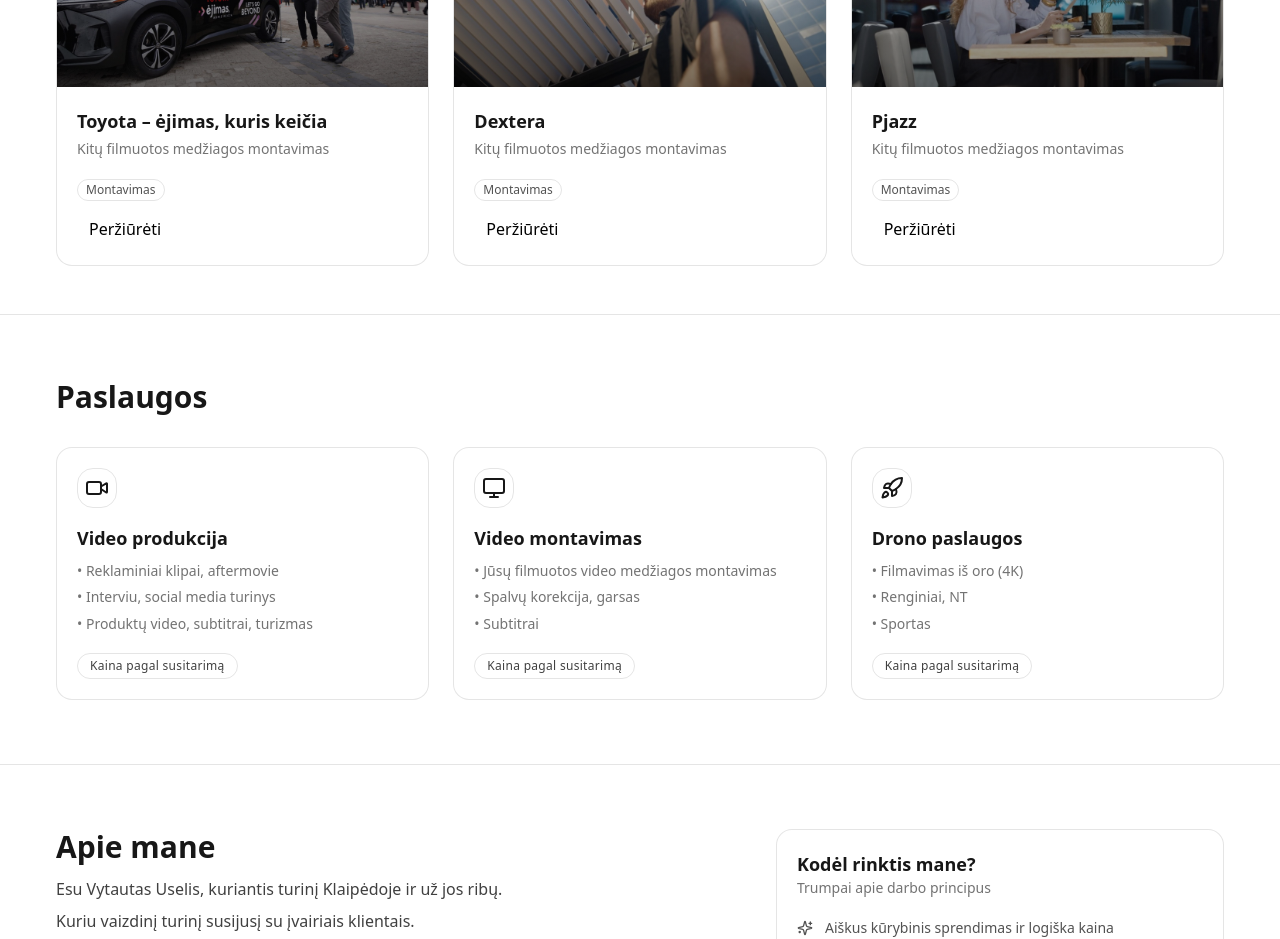
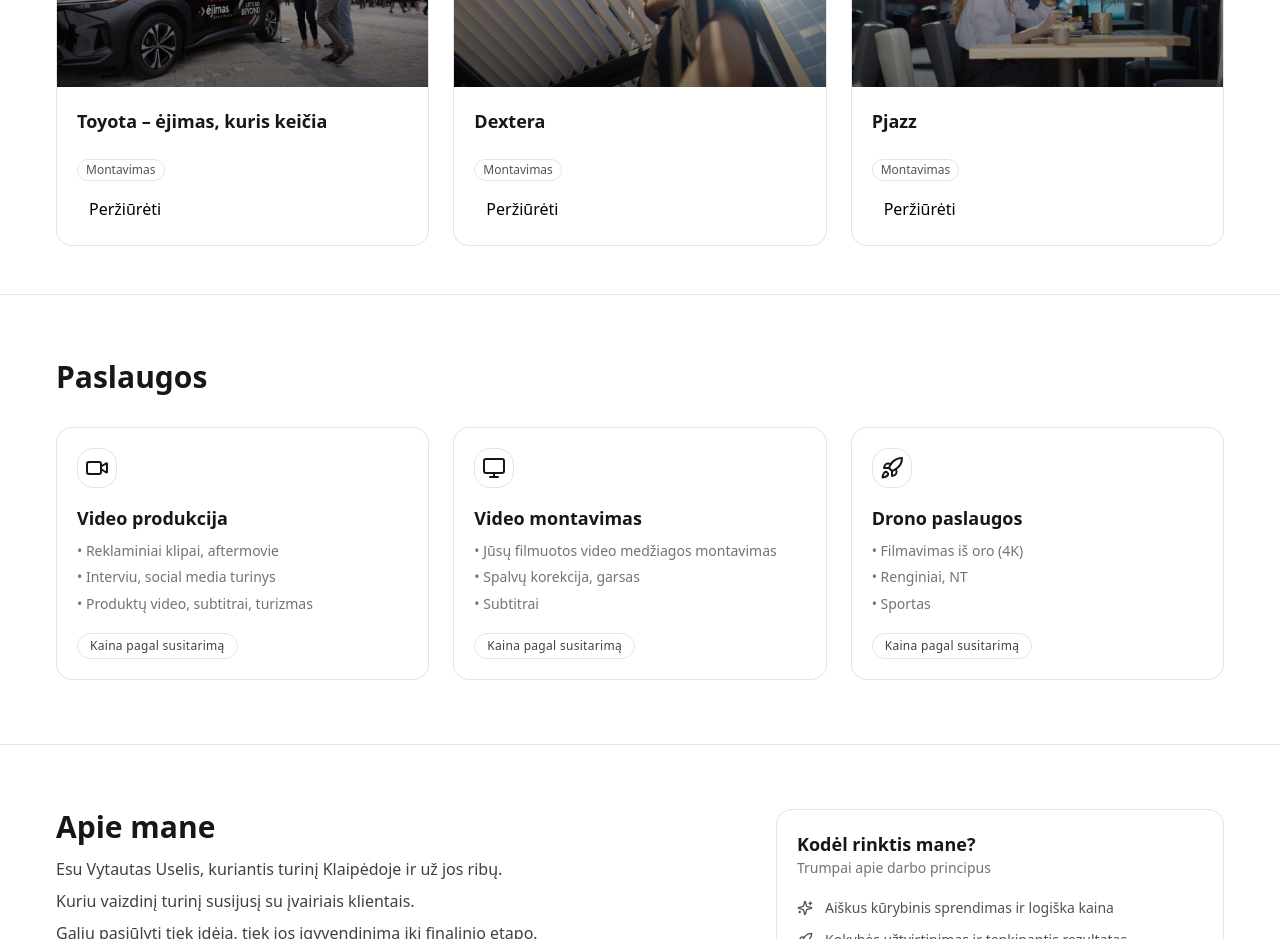
Before and after one commit to vytautasmedia/Vytautas-Portfolio, a React (Vite) app: page / in a window 1280 px wide. Shown: the part 2020-2959 px from the top of the page. Built offline with nearby package versions, Linux system fonts and the light colour scheme.

Commit message:
Update App.tsx

```diff
--- a/src/App.tsx
+++ b/src/App.tsx
@@ -109,21 +109,21 @@ const PROJECTS_BOTTOM = [
 const CONTRIBUTED = [
   {
     title: 'Toyota – ėjimas, kuris keičia',
-    role: 'Kitų filmuotos medžiagos montavimas',
+    role: '',
     cover: '/covers/toyota.jpg',
     link: 'https://youtu.be/PQWHWeBxhoE',
     tags: ['Montavimas'],
   },
   {
     title: 'Dextera',
-    role: 'Kitų filmuotos medžiagos montavimas',
+    role: '',
     cover: '/covers/dextera.jpg',
     link: 'https://youtube.com/shorts/-T2-qEmDqkQ',
     tags: ['Montavimas'],
   },
   {
     title: 'Pjazz',
-    role: 'Kitų filmuotos medžiagos montavimas',
+    role: '',
     cover: '/covers/pjazz.jpg',
     link: 'https://youtube.com/shorts/HRXAf8doui4',
     tags: ['Montavimas'],
```
